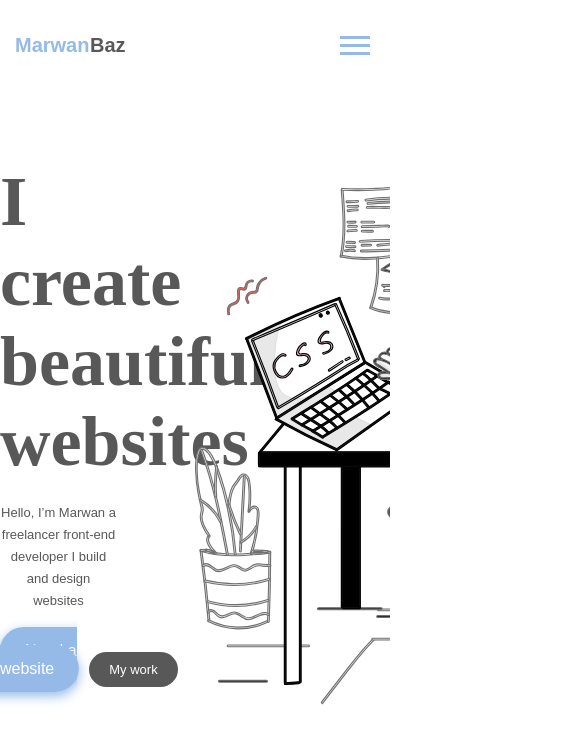
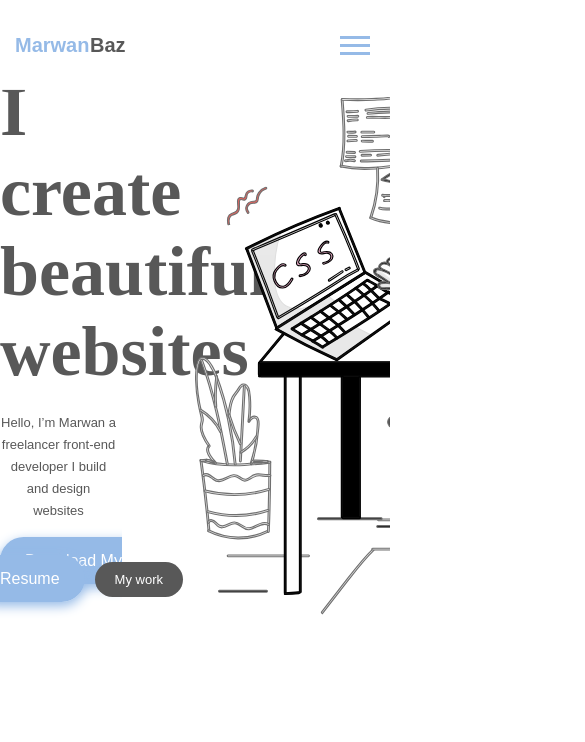
Before and after one commit to MarwanBz/portfolio-v2, a React (Vite) app: page / in a window 390 px wide. Shown: the top 742 px of the page, 585 px wide, since content can reach past the window. Built offline with nearby package versions, Linux system fonts and the light colour scheme.

Commit message:
fix: fix header sticky on the top on mobile

```diff
--- a/src/App.jsx
+++ b/src/App.jsx
@@ -11,7 +11,7 @@ function App() {
         title="I create beautiful websites"
         desc="Hello, I’m Marwan a freelancer front-end developer
           I build and design websites"
-        ctaText="Need a website"
+        ctaText="Download My Resume"
         workText="My work"
       />
     </div>
--- a/src/assets/styles/global.scss
+++ b/src/assets/styles/global.scss
@@ -54,6 +54,11 @@ p {
   body {
     overflow-x: hidden;
   }
+   header {
+    position: fixed !important;
+    top: 0;
+    z-index: 99999999999;
+  }
 
   header .container {
     flex-direction: column;
@@ -64,7 +69,6 @@ p {
 @media (min-width: 992px) {
   .container {
     width: 970px;
-    /* overflow-x: hidden; */
   }
 }
 
@@ -72,7 +76,6 @@ p {
 @media (min-width: 1200px) {
   .container {
     width: 1170px;
-    /* overflow-x: hidden; */
   }
 
 }
@@ -83,11 +86,10 @@ p {
   }
 
   header {
+    position: fixed;
+    top: 0;
     padding: 0;
-  }
-
-  header.sticky {
-    padding: 5px 0px;
+    z-index: 99999999999;
   }
 
   /* all H3 */
--- a/src/components/Header/header.scss
+++ b/src/components/Header/header.scss
@@ -28,12 +28,30 @@
 // header .container .logo span {
 //   color: $primary-color;
 // }
+.sticky-header {
+  position: sticky;
+  top: 0;
+  z-index: 999;
+
+  &.animate {
+    box-shadow: 0 4px 12px rgba(177, 177, 177, 0.413);
+    animation: slideDown 0.6s ease forwards;
+    padding: 10px 0;
+  }
+
+  @keyframes slideDown {
+    from {
+      transform: translateY(-100%);
+    }
+    to {
+      transform: translateY(0);
+    }
+  }
+}
 header {
   padding: 20px 0;
   width: 100%;
-  /* position: sticky; */
-  top: 0;
-  z-index: 99999999;
+
   background-color: rgba(255, 255, 255, 0.92);
   /* position: -webkit-sticky; */
   transition: all 300ms ease;
--- a/src/components/Header/index.jsx
+++ b/src/components/Header/index.jsx
@@ -1,21 +1,39 @@
-import './header.scss'
+import "./header.scss";
 
-import Nav from '../Nav/index'
+import {useEffect, useState} from "react";
+
+import Nav from "../Nav/index";
 
 function Header() {
+  const [isSticky, setIsSticky] = useState(false);
+
+  useEffect(() => {
+    const handleScroll = () => {
+      if (window.scrollY > 0) {
+        setIsSticky(true);
+      } else {
+        setIsSticky(false);
+      }
+    };
+
+    window.addEventListener("scroll", handleScroll);
+
+    return () => {
+      window.removeEventListener("scroll", handleScroll);
+    };
+  }, []);
   return (
-    <header className="header">
+    <header className={`sticky-header ${isSticky ? 'animate' : 'header' }`}>
       <div className="container">
         <div className="logo">
           <a href="">
             <span>Marwan</span> Baz
           </a>
         </div>
-        <Nav/>
+        <Nav />
       </div>
     </header>
   );
-
 }
 
 export default Header;
```
